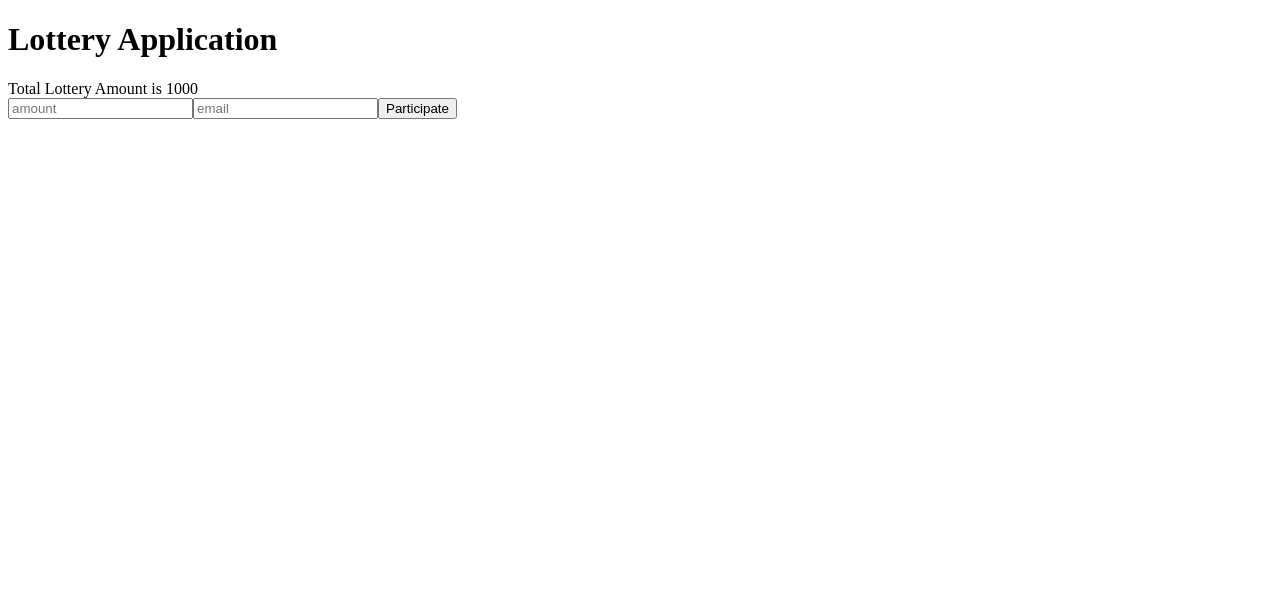
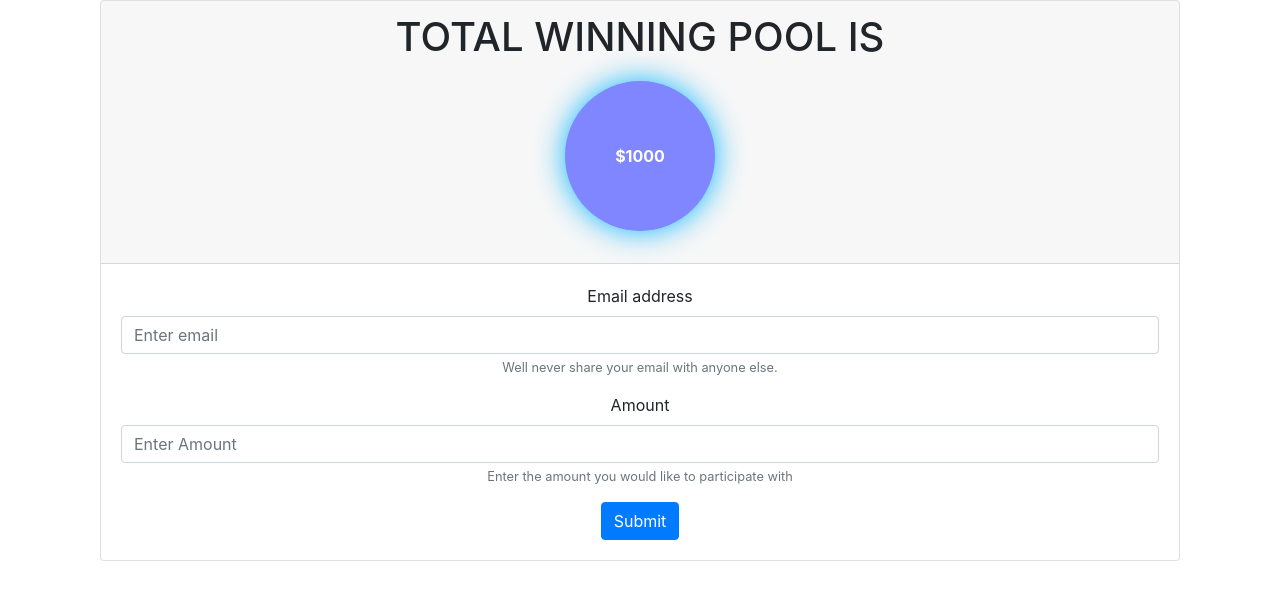
Before and after one commit to SDSaranya/web2.0, a website: page public/index.html in a window 1280 px wide. Drawn offline with nearby package versions, Linux system fonts and the light colour scheme; no server answers.

Commit message:
Added Bootstrap class

```diff
--- /dev/null
+++ b/public/index.css
@@ -0,0 +1,20 @@
+/*--CSS--*/
+.block {
+    text-align: center;
+    vertical-align: middle;
+}
+.circle {
+    background: #7f86ff;
+    border-radius: 200px;
+    color: white;
+    height: 150px;
+    font-weight: bold;
+    width: 150px;
+    display: table;
+    margin: 20px auto;
+    box-shadow: 0px 0px 30px #00b2fff2;
+}
+.circle p {
+    vertical-align: middle;
+    display: table-cell;
+}
--- a/public/index.html
+++ b/public/index.html
@@ -7,10 +7,17 @@
         <script crossorigin src="https://unpkg.com/react@17/umd/react.development.js"></script>
         <script crossorigin src="https://unpkg.com/react-dom@17/umd/react-dom.development.js"></script>
         <script src="https://cdnjs.cloudflare.com/ajax/libs/babel-standalone/6.26.0/babel.min.js" integrity="sha512-kp7YHLxuJDJcOzStgd6vtpxr4ZU9kjn77e6dBsivSz+pUuAuMlE2UTdKB7jjsWT84qbS8kdCWHPETnP/ctrFsA==" crossorigin="anonymous" referrerpolicy="no-referrer"></script>
+        <script type="text/babel" src="index.js"></script>
         <script src="https://cdnjs.cloudflare.com/ajax/libs/axios/0.21.1/axios.min.js" integrity="sha512-bZS47S7sPOxkjU/4Bt0zrhEtWx0y0CRkhEp8IckzK+ltifIIE9EMIMTuT/mEzoIMewUINruDBIR/jJnbguonqQ==" crossorigin="anonymous" referrerpolicy="no-referrer"></script>
-        <script type="text/babel" src="index.js"></script>
+        <link rel="stylesheet" href="https://stackpath.bootstrapcdn.com/bootstrap/4.1.1/css/bootstrap.min.css" integrity="sha384-WskhaSGFgHYWDcbwN70/dfYBj47jz9qbsMId/iRN3ewGhXQFZCSftd1LZCfmhktB" crossorigin="anonymous">
+        <link rel="stylesheet" href="index.css">
+
     </header>
     <body>
         <div id='root'></div>
+
     </body>
+    <script src="https://code.jquery.com/jquery-3.3.1.slim.min.js" integrity="sha384-q8i/X+965DzO0rT7abK41JStQIAqVgRVzpbzo5smXKp4YfRvH+8abtTE1Pi6jizo" crossorigin="anonymous"></script>
+    <script src="https://cdnjs.cloudflare.com/ajax/libs/popper.js/1.14.3/umd/popper.min.js" integrity="sha384-ZMP7rVo3mIykV+2+9J3UJ46jBk0WLaUAdn689aCwoqbBJiSnjAK/l8WvCWPIPm49" crossorigin="anonymous"></script>
+    <script src="https://stackpath.bootstrapcdn.com/bootstrap/4.1.1/js/bootstrap.min.js" integrity="sha384-smHYKdLADwkXOn1EmN1qk/HfnUcbVRZyYmZ4qpPea6sjB/pTJ0euyQp0Mk8ck+5T" crossorigin="anonymous"></script>
 </html>
--- a/public/index.js
+++ b/public/index.js
@@ -23,16 +23,42 @@ class App extends React.Component {
     }
     render(){
         return(
-            <div>
-                <h1> Lottery Application</h1>
-                <div> Total Lottery Amount is {this.state.total_amount}</div>
-                <form onSubmit={this.onSubmit}>
-                    <input placeholder='amount' value={this.state.amount} onChange={event => this.setState({'amount': event.target.value})}></input>
-                    <input placeholder='email' value={this.state.email} onChange={event => this.setState({'email': event.target.value})}></input>
-                    <button type="submit">Participate</button>
-                </form>
+            <div className="container">
+                <div className="col-md-12">
+                    <div className="card text-center">
+                        <div className="card-header">
+                            <h1>TOTAL WINNING POOL IS </h1>
+                            <div className="block">
+                                <div className="circle">
+                                    <p>${this.state.total_amount}</p>
+                                </div>
+                            </div>
+                        </div>
+                        <div className="card-body">
+                            <form onSubmit={this.onSubmit}>
+                                <div className="form-group">
+                                    <label >Email address</label>
+                                    <input type="email" className="form-control" placeholder="Enter email"
+                                        onChange={event => this.setState({ email: event.target.value })}
+                                    />
+                                    <small className="form-text text-muted">Well never share your email with anyone else.</small>
+                                </div>
+                                <div className="form-group">
+                                    <label>Amount</label>
+                                    <input type="number" className="form-control" placeholder="Enter Amount"
+                                        value={this.state.amount}
+                                        onChange={event => this.setState({ amount: event.target.value })}
+                                    />
+                                    <small className="form-text text-muted">Enter the amount you would like to participate with</small>
+                                </div>
+                                <button type="submit" className="btn btn-primary">Submit</button>
+                            </form>
+                        </div>
+                    </div>
+                </div>
             </div>
         )
+
     }
 }
 
```
